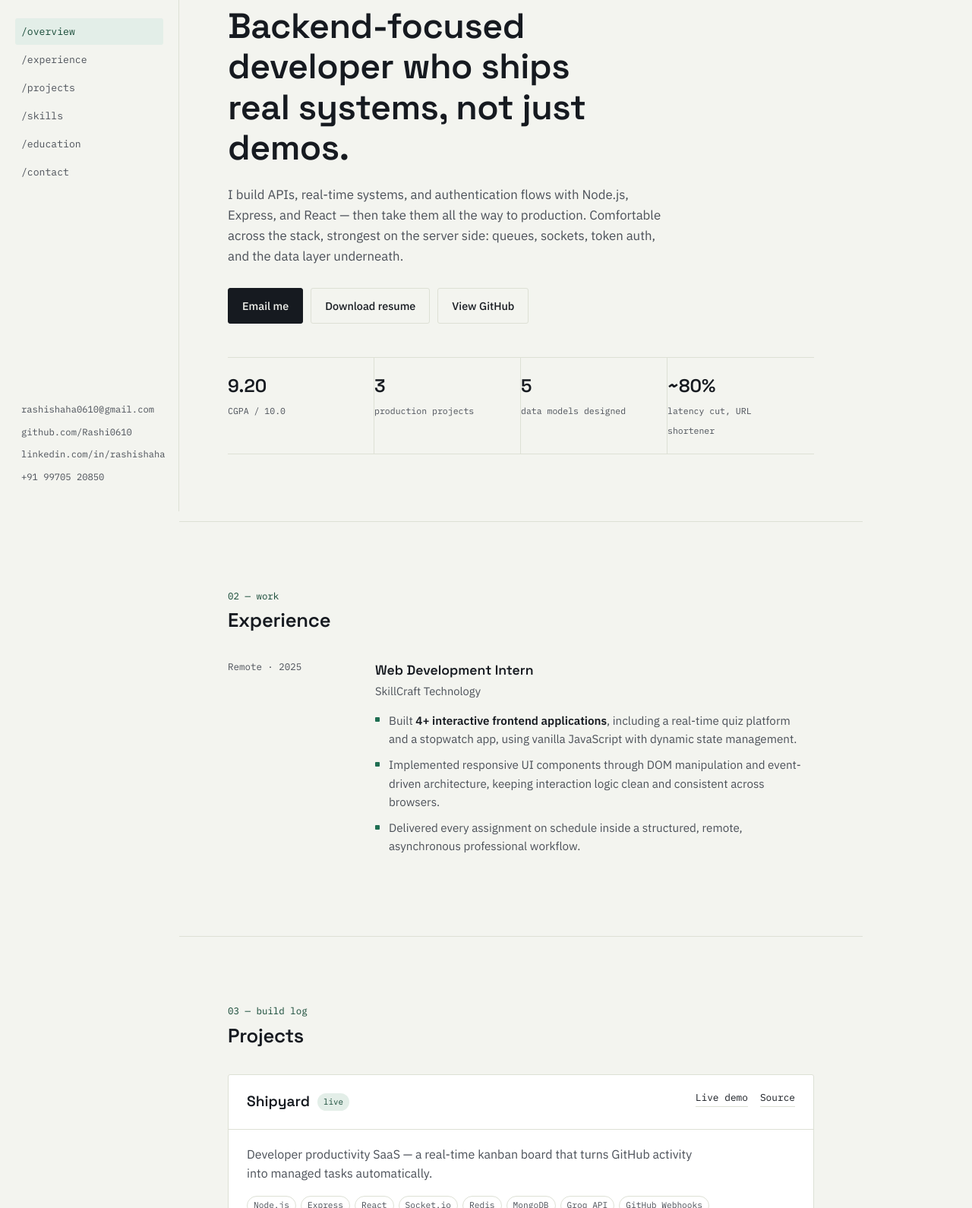
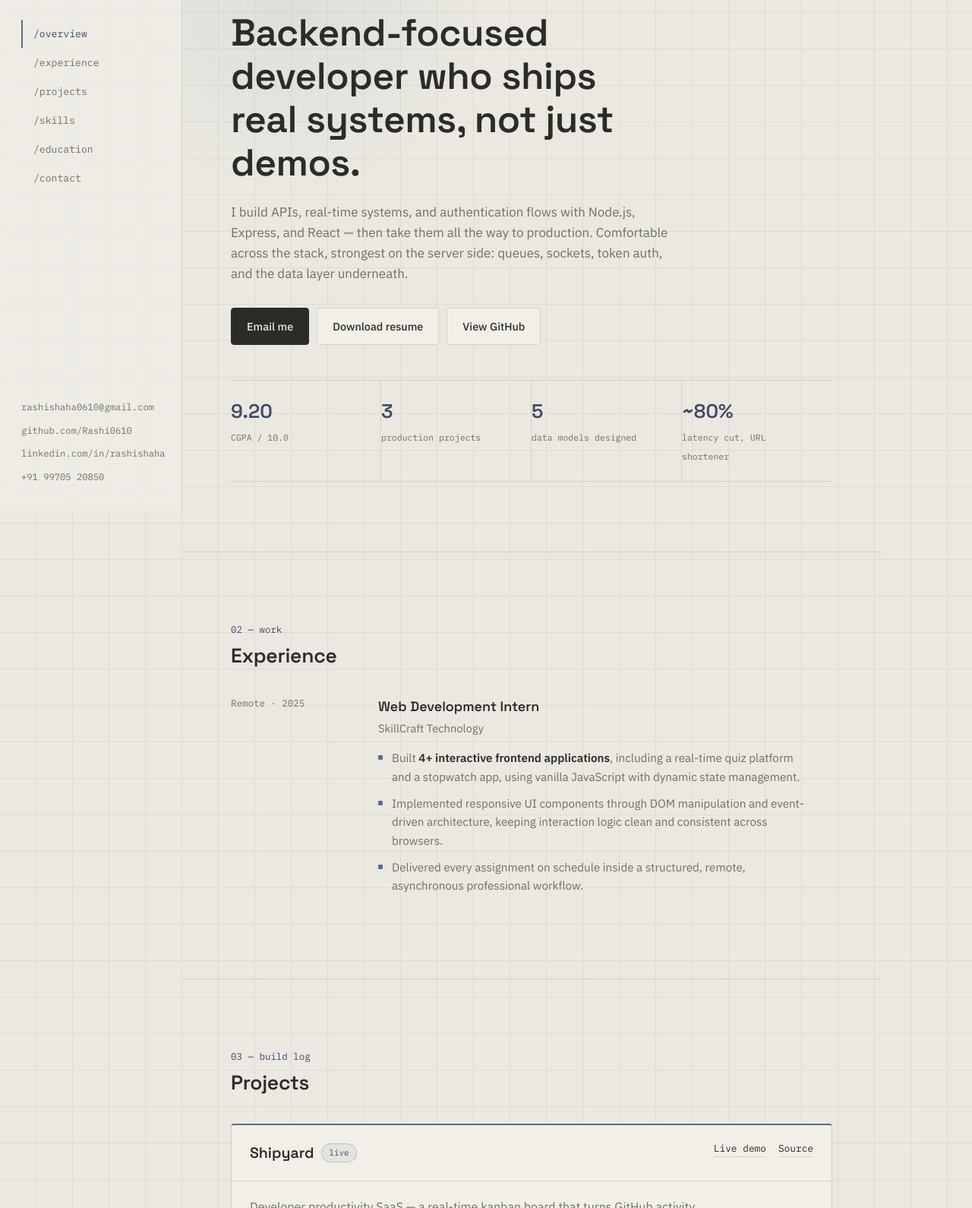
Before and after one commit to Rashi0610/portfolio, a plain HTML site: page index.html in a window 1280 px wide. Shown: the part 127-1717 px from the top of the page at 76% size. Drawn offline with Linux system fonts and the light colour scheme.

Commit message:
Update index.html

```diff
--- a/index.html
+++ b/index.html
@@ -10,29 +10,38 @@
 <link href="https://fonts.googleapis.com/css2?family=Space+Grotesk:wght@400;500;600;700&family=IBM+Plex+Sans:wght@400;500;600&family=IBM+Plex+Mono:wght@400;500&display=swap" rel="stylesheet">
 <style>
   :root{
-    --ink:#161A20;
-    --ink-soft:#4B5058;
-    --paper:#F3F4EF;
-    --surface:#FFFFFF;
-    --line:#DDE0D5;
-    --accent:#1F6E52;
-    --accent-soft:#E3EEE8;
-    --accent-ink:#134734;
-    --live:#1F6E52;
-    --radius:3px;
-    --sidebar-w:236px;
+    --bg:#EAE8E1;
+    --surface:#F1EFE8;
+    --surface-2:#E2E0D6;
+    --text:#2B2C28;
+    --text-dim:#6E7066;
+    --text-faint:#9A9B8E;
+    --line:#D5D2C5;
+    --line-soft:#DFDDD1;
+    --accent:#5B6B8C;
+    --accent-ink:#3E4A63;
+    --accent-soft:rgba(91,107,140,0.09);
+    --accent-line:rgba(91,107,140,0.30);
+    --live:#5B8A6E;
+    --radius:4px;
+    --sidebar-w:240px;
   }
 
   *{box-sizing:border-box;}
   html{scroll-behavior:smooth;}
   body{
     margin:0;
-    background:var(--paper);
-    color:var(--ink);
+    background:var(--bg);
+    color:var(--text);
     font-family:'IBM Plex Sans', sans-serif;
     font-size:16px;
     line-height:1.6;
     -webkit-font-smoothing:antialiased;
+    background-image:
+      linear-gradient(var(--line-soft) 1px, transparent 1px),
+      linear-gradient(90deg, var(--line-soft) 1px, transparent 1px);
+    background-size:48px 48px;
+    background-position:-1px -1px;
   }
   h1,h2,h3{
     font-family:'Space Grotesk', sans-serif;
@@ -40,15 +49,16 @@
     line-height:1.15;
     margin:0;
     letter-spacing:-0.01em;
+    color:var(--text);
   }
-  a{color:var(--accent);text-decoration:none;}
+  a{color:var(--accent-ink);text-decoration:none;}
   a.text-link{
-    color:var(--ink);
+    color:var(--text);
     border-bottom:1px solid var(--line);
     transition:border-color .15s ease, color .15s ease;
   }
-  a.text-link:hover{color:var(--accent);border-color:var(--accent);}
-  p{margin:0 0 1em 0;color:var(--ink-soft);max-width:62ch;}
+  a.text-link:hover{color:var(--accent-ink);border-color:var(--accent);}
+  p{margin:0 0 1em 0;color:var(--text-dim);max-width:62ch;}
   ul{margin:0;padding:0;list-style:none;}
   .mono{font-family:'IBM Plex Mono', monospace;}
   :focus-visible{outline:2px solid var(--accent);outline-offset:2px;}
@@ -71,79 +81,90 @@
     flex-direction:column;
     justify-content:space-between;
     border-right:1px solid var(--line);
+    background:rgba(241,239,232,0.6);
+    backdrop-filter:blur(6px);
   }
   .brand{display:flex;flex-direction:column;gap:2px;margin-bottom:40px;}
-  .brand-mark{font-family:'Space Grotesk';font-weight:700;font-size:1.1rem;}
+  .brand-mark{font-family:'Space Grotesk';font-weight:700;font-size:1.1rem;color:var(--text);}
   .brand-status{
-    display:flex;align-items:center;gap:6px;
-    font-family:'IBM Plex Mono';font-size:0.72rem;color:var(--ink-soft);
-    margin-top:8px;
+    display:flex;align-items:center;gap:7px;
+    font-family:'IBM Plex Mono';font-size:0.72rem;color:var(--text-dim);
+    margin-top:10px;
   }
   .dot{width:6px;height:6px;border-radius:50%;background:var(--live);flex-shrink:0;
-    box-shadow:0 0 0 3px var(--accent-soft);}
+    box-shadow:0 0 0 3px rgba(91,138,110,0.16);}
 
-  nav.primary-nav ul{display:flex;flex-direction:column;gap:2px;}
+  nav.primary-nav ul{display:flex;flex-direction:column;gap:1px;}
   nav.primary-nav a{
     font-family:'IBM Plex Mono';
     font-size:0.82rem;
-    color:var(--ink-soft);
-    padding:7px 8px;
-    margin:0 -8px;
-    border-radius:var(--radius);
+    color:var(--text-dim);
+    padding:8px 0 8px 14px;
+    border-left:2px solid transparent;
     display:block;
-    transition:background .15s ease, color .15s ease;
+    transition:color .15s ease, border-color .15s ease;
   }
-  nav.primary-nav a:hover{background:var(--surface); color:var(--ink);}
-  nav.primary-nav a.active{color:var(--accent-ink);background:var(--accent-soft);}
+  nav.primary-nav a:hover{color:var(--text);}
+  nav.primary-nav a.active{color:var(--accent-ink);border-left-color:var(--accent);}
 
-  .sidebar-foot{display:flex;flex-direction:column;gap:10px;}
+  .sidebar-foot{display:flex;flex-direction:column;gap:11px;}
   .sidebar-foot a{
-    font-family:'IBM Plex Mono';font-size:0.76rem;color:var(--ink-soft);
+    font-family:'IBM Plex Mono';font-size:0.76rem;color:var(--text-dim);
   }
-  .sidebar-foot a:hover{color:var(--accent);}
+  .sidebar-foot a:hover{color:var(--accent-ink);}
 
   /* mobile top bar */
   .topbar{display:none;}
 
   main{flex:1;min-width:0;}
   .section{
-    padding:88px 64px;
-    max-width:900px;
+    padding:92px 64px;
+    max-width:920px;
     border-bottom:1px solid var(--line);
+    position:relative;
   }
   .section:last-of-type{border-bottom:none;}
-  .section-head{margin-bottom:36px;}
+  .section-head{margin-bottom:38px;}
   .section-label{
     font-family:'IBM Plex Mono';font-size:0.78rem;color:var(--accent-ink);
-    margin-bottom:8px; display:block;
+    margin-bottom:9px; display:block;
   }
-  .section h2{font-size:1.6rem;}
+  .section h2{font-size:1.65rem;}
 
   /* ---- hero ---- */
-  #overview{padding-top:72px;}
+  #overview{padding-top:76px; overflow:hidden;}
+  #overview::before{
+    content:"";
+    position:absolute;
+    top:-140px; left:-120px;
+    width:520px; height:520px;
+    background:radial-gradient(circle, rgba(91,107,140,0.08) 0%, rgba(91,107,140,0) 70%);
+    pointer-events:none;
+  }
   .hero-status{
-    font-family:'IBM Plex Mono';font-size:0.8rem;color:var(--ink-soft);
-    margin-bottom:22px;
+    font-family:'IBM Plex Mono';font-size:0.8rem;color:var(--text-dim);
+    margin-bottom:24px; position:relative;
   }
-  .hero-status .dot{display:inline-block;margin-right:2px;}
+  .hero-status .dot{display:inline-block;margin-right:3px;}
   h1.hero-title{
-    font-size:clamp(2rem, 4vw, 2.9rem);
-    max-width:16ch;
-    margin-bottom:22px;
+    font-size:clamp(2.1rem, 4vw, 3.1rem);
+    max-width:17ch;
+    margin-bottom:24px;
+    position:relative;
   }
-  .hero-lede{font-size:1.05rem;max-width:58ch;color:var(--ink-soft);}
-  .hero-actions{display:flex;flex-wrap:wrap;gap:10px;margin:28px 0 44px 0;}
+  .hero-lede{font-size:1.06rem;max-width:58ch;color:var(--text-dim);position:relative;}
+  .hero-actions{display:flex;flex-wrap:wrap;gap:10px;margin:30px 0 46px 0;position:relative;}
   .btn{
     font-family:'IBM Plex Sans';font-size:0.9rem;font-weight:500;
-    padding:11px 18px;border-radius:var(--radius);
-    border:1px solid var(--ink);
+    padding:12px 20px;border-radius:var(--radius);
+    border:1px solid var(--line);
     display:inline-flex;align-items:center;gap:8px;
     cursor:pointer;background:none;
   }
-  .btn-solid{background:var(--ink);color:var(--paper);}
+  .btn-solid{background:var(--text); color:var(--bg); border-color:var(--text); font-weight:500;}
   .btn-solid:hover{background:#000;}
-  .btn-outline{color:var(--ink);border-color:var(--line);}
-  .btn-outline:hover{border-color:var(--ink);}
+  .btn-outline{color:var(--text);border-color:var(--line); background:var(--surface);}
+  .btn-outline:hover{border-color:var(--accent); color:var(--accent-ink);}
   .btn-copy-msg{
     font-family:'IBM Plex Mono';font-size:0.75rem;color:var(--accent-ink);
     align-self:center; opacity:0; transition:opacity .2s ease;
@@ -154,15 +175,16 @@
     display:flex; flex-wrap:wrap; gap:0;
     border-top:1px solid var(--line);
     border-bottom:1px solid var(--line);
+    position:relative;
   }
   .stat{
     flex:1 1 150px;
-    padding:18px 20px 18px 0;
+    padding:20px 20px 20px 0;
     border-right:1px solid var(--line);
   }
   .stat:last-child{border-right:none;}
-  .stat-num{font-family:'Space Grotesk';font-weight:600;font-size:1.5rem;display:block;}
-  .stat-label{font-family:'IBM Plex Mono';font-size:0.72rem;color:var(--ink-soft);}
+  .stat-num{font-family:'Space Grotesk';font-weight:600;font-size:1.6rem;display:block;color:var(--accent-ink);}
+  .stat-label{font-family:'IBM Plex Mono';font-size:0.72rem;color:var(--text-dim);}
 
   /* ---- experience ---- */
   .exp-row{
@@ -171,18 +193,18 @@
     gap:24px;
     padding-bottom:8px;
   }
-  .exp-meta{font-family:'IBM Plex Mono';font-size:0.78rem;color:var(--ink-soft);}
-  .exp-role{font-family:'Space Grotesk';font-weight:600;font-size:1.1rem;margin-bottom:2px;}
-  .exp-org{color:var(--ink-soft);font-size:0.92rem;margin-bottom:14px;display:block;}
+  .exp-meta{font-family:'IBM Plex Mono';font-size:0.78rem;color:var(--text-dim);}
+  .exp-role{font-family:'Space Grotesk';font-weight:600;font-size:1.12rem;margin-bottom:2px;}
+  .exp-org{color:var(--text-dim);font-size:0.92rem;margin-bottom:15px;display:block;}
   .bullets li{
-    position:relative;padding-left:18px;margin-bottom:10px;
-    color:var(--ink-soft);font-size:0.95rem;max-width:62ch;
+    position:relative;padding-left:18px;margin-bottom:11px;
+    color:var(--text-dim);font-size:0.95rem;max-width:62ch;
   }
   .bullets li::before{
-    content:"";position:absolute;left:0;top:0.55em;
+    content:"";position:absolute;left:0;top:0.6em;
     width:6px;height:6px;background:var(--accent);border-radius:1px;
   }
-  .bullets b{color:var(--ink);font-weight:600;}
+  .bullets b{color:var(--text);font-weight:600;}
 
   /* ---- projects ---- */
   .project{
@@ -191,66 +213,74 @@
     border-radius:var(--radius);
     margin-bottom:22px;
     overflow:hidden;
+    border-top:2px solid var(--line);
   }
+  .project.is-live{border-top-color:var(--accent);}
   .project-head{
-    padding:20px 24px;
+    padding:21px 24px;
     display:flex; justify-content:space-between; align-items:flex-start; gap:16px;
     flex-wrap:wrap;
     border-bottom:1px solid var(--line);
   }
   .project-title-row{display:flex;align-items:center;gap:10px;flex-wrap:wrap;}
-  .project-name{font-family:'Space Grotesk';font-weight:600;font-size:1.2rem;}
+  .project-name{font-family:'Space Grotesk';font-weight:600;font-size:1.22rem;}
   .badge{
     font-family:'IBM Plex Mono';font-size:0.68rem;
-    padding:3px 8px;border-radius:20px;
+    padding:3px 9px;border-radius:20px;
     background:var(--accent-soft); color:var(--accent-ink);
+    border:1px solid var(--accent-line);
     white-space:nowrap;
   }
+  .badge.source{background:var(--surface-2); color:var(--text-dim); border-color:var(--line);}
   .project-links{display:flex;gap:16px;font-family:'IBM Plex Mono';font-size:0.8rem;}
-  .project-body{padding:20px 24px;}
-  .stack-row{display:flex;flex-wrap:wrap;gap:6px;margin-bottom:16px;}
+  .project-body{padding:21px 24px;}
+  .stack-row{display:flex;flex-wrap:wrap;gap:6px;margin-bottom:17px;}
   .chip{
-    font-family:'IBM Plex Mono';font-size:0.7rem;color:var(--ink-soft);
-    border:1px solid var(--line); padding:3px 8px; border-radius:20px;
+    font-family:'IBM Plex Mono';font-size:0.7rem;color:var(--text-dim);
+    border:1px solid var(--line); padding:3px 9px; border-radius:20px;
+    background:var(--surface-2);
   }
 
   /* ---- skills ---- */
-  .skill-grid{display:grid;grid-template-columns:1fr 1fr;gap:28px 40px;}
+  .skill-grid{display:grid;grid-template-columns:1fr 1fr;gap:30px 40px;}
   .skill-group-title{
-    font-family:'IBM Plex Mono';font-size:0.78rem;color:var(--accent-ink);margin-bottom:10px;
+    font-family:'IBM Plex Mono';font-size:0.78rem;color:var(--accent-ink);margin-bottom:11px;
   }
-  .skill-chip-row{display:flex;flex-wrap:wrap;gap:6px;}
+  .skill-chip-row{display:flex;flex-wrap:wrap;gap:7px;}
   .skill-chip{
-    font-size:0.85rem; padding:5px 11px; background:var(--surface);
-    border:1px solid var(--line); border-radius:20px; color:var(--ink);
+    font-size:0.85rem; padding:6px 12px; background:var(--surface);
+    border:1px solid var(--line); border-radius:20px; color:var(--text);
   }
 
   /* ---- education ---- */
   .edu-card{
     border:1px solid var(--line); background:var(--surface);
-    border-radius:var(--radius); padding:22px 24px;
+    border-radius:var(--radius); padding:23px 24px;
     display:flex; justify-content:space-between; gap:20px; flex-wrap:wrap;
+    border-top:2px solid var(--accent);
   }
   .edu-name{font-family:'Space Grotesk';font-weight:600;font-size:1.05rem;margin-bottom:2px;}
-  .edu-degree{color:var(--ink-soft);font-size:0.92rem;}
-  .edu-side{text-align:right;font-family:'IBM Plex Mono';font-size:0.82rem;color:var(--ink-soft);}
+  .edu-degree{color:var(--text-dim);font-size:0.92rem;}
+  .edu-side{text-align:right;font-family:'IBM Plex Mono';font-size:0.82rem;color:var(--text-dim);}
   .edu-cgpa{color:var(--accent-ink);font-weight:600;}
 
   /* ---- contact ---- */
   #contact{border-bottom:none;}
-  .contact-grid{display:flex;flex-wrap:wrap;gap:14px;margin-top:24px;}
+  .contact-grid{display:flex;flex-wrap:wrap;gap:14px;margin-top:26px;}
   .contact-card{
     border:1px solid var(--line); background:var(--surface);
-    border-radius:var(--radius); padding:16px 20px; flex:1 1 220px;
+    border-radius:var(--radius); padding:17px 20px; flex:1 1 220px;
+    transition:border-color .15s ease;
   }
-  .contact-card span.label{font-family:'IBM Plex Mono';font-size:0.7rem;color:var(--ink-soft);display:block;margin-bottom:6px;}
-  .contact-card a{font-size:0.98rem;font-weight:500;color:var(--ink);}
-  .contact-card a:hover{color:var(--accent);}
+  .contact-card:hover{border-color:var(--accent-line);}
+  .contact-card span.label{font-family:'IBM Plex Mono';font-size:0.7rem;color:var(--text-dim);display:block;margin-bottom:7px;}
+  .contact-card a{font-size:0.98rem;font-weight:500;color:var(--text);}
+  .contact-card a:hover{color:var(--accent-ink);}
 
   footer{
-    padding:28px 64px 48px;
-    font-family:'IBM Plex Mono'; font-size:0.75rem; color:var(--ink-soft);
-    max-width:900px;
+    padding:30px 64px 50px;
+    font-family:'IBM Plex Mono'; font-size:0.75rem; color:var(--text-faint);
+    max-width:920px;
   }
 
   /* ---- responsive ---- */
@@ -259,12 +289,13 @@
     .sidebar{display:none;}
     .topbar{
       display:flex; position:sticky; top:0; z-index:20;
-      background:var(--paper); border-bottom:1px solid var(--line);
+      background:rgba(234,232,225,0.92); backdrop-filter:blur(6px);
+      border-bottom:1px solid var(--line);
       padding:14px 20px; align-items:center; justify-content:space-between;
     }
-    .topbar .brand-mark{font-family:'Space Grotesk';font-weight:700;font-size:1rem;}
+    .topbar .brand-mark{font-family:'Space Grotesk';font-weight:700;font-size:1rem;color:var(--text);}
     .topbar nav{display:flex;gap:14px;overflow-x:auto;font-family:'IBM Plex Mono';font-size:0.75rem;}
-    .topbar nav a{color:var(--ink-soft); white-space:nowrap;}
+    .topbar nav a{color:var(--text-dim); white-space:nowrap;}
     .topbar nav a.active{color:var(--accent-ink);}
     .section{padding:56px 24px;}
     .exp-row{grid-template-columns:1fr;gap:6px;}
@@ -377,7 +408,7 @@
         <h2>Projects</h2>
       </div>
 
-      <div class="project">
+      <div class="project is-live">
         <div class="project-head">
           <div class="project-title-row">
             <span class="project-name">Shipyard</span>
@@ -389,7 +420,7 @@
           </div>
         </div>
         <div class="project-body">
-          <p style="margin-bottom:16px;">Developer productivity SaaS — a real-time kanban board that turns GitHub activity into managed tasks automatically.</p>
+          <p style="margin-bottom:17px;">Developer productivity SaaS — a real-time kanban board that turns GitHub activity into managed tasks automatically.</p>
           <div class="stack-row">
             <span class="chip">Node.js</span><span class="chip">Express</span><span class="chip">React</span>
             <span class="chip">Socket.io</span><span class="chip">Redis</span><span class="chip">MongoDB</span>
@@ -405,7 +436,7 @@
         </div>
       </div>
 
-      <div class="project">
+      <div class="project is-live">
         <div class="project-head">
           <div class="project-title-row">
             <span class="project-name">AI Resume Analyzer</span>
@@ -417,7 +448,7 @@
           </div>
         </div>
         <div class="project-body">
-          <p style="margin-bottom:16px;">Full-stack AI tool that scores a resume against a job description and hands back a plan to close the gap.</p>
+          <p style="margin-bottom:17px;">Full-stack AI tool that scores a resume against a job description and hands back a plan to close the gap.</p>
           <div class="stack-row">
             <span class="chip">Node.js</span><span class="chip">Express</span><span class="chip">React</span><span class="chip">Groq API</span>
           </div>
@@ -432,14 +463,14 @@
         <div class="project-head">
           <div class="project-title-row">
             <span class="project-name">URL Shortener</span>
-            <span class="badge">source</span>
+            <span class="badge source">source</span>
           </div>
           <div class="project-links">
             <a class="text-link" href="https://github.com/Rashi0610/UrlShortner" target="_blank" rel="noopener">Source</a>
           </div>
         </div>
         <div class="project-body">
-          <p style="margin-bottom:16px;">Production-grade link shortener built around collision-safe IDs and a caching layer that keeps redirects fast.</p>
+          <p style="margin-bottom:17px;">Production-grade link shortener built around collision-safe IDs and a caching layer that keeps redirects fast.</p>
           <div class="stack-row">
             <span class="chip">Node.js</span><span class="chip">Express</span><span class="chip">PostgreSQL</span><span class="chip">Redis</span>
           </div>
@@ -525,7 +556,7 @@
       <div class="section-head">
         <span class="section-label mono">06 — get in touch</span>
         <h2>Let's talk</h2>
-        <p style="margin-top:14px;">Looking for a backend or full-stack developer intern? I'd like to hear about it — the fastest way to reach me is email.</p>
+        <p style="margin-top:15px;">Looking for a backend or full-stack developer intern? I'd like to hear about it — the fastest way to reach me is email.</p>
       </div>
       <div class="contact-grid">
         <div class="contact-card">
```
